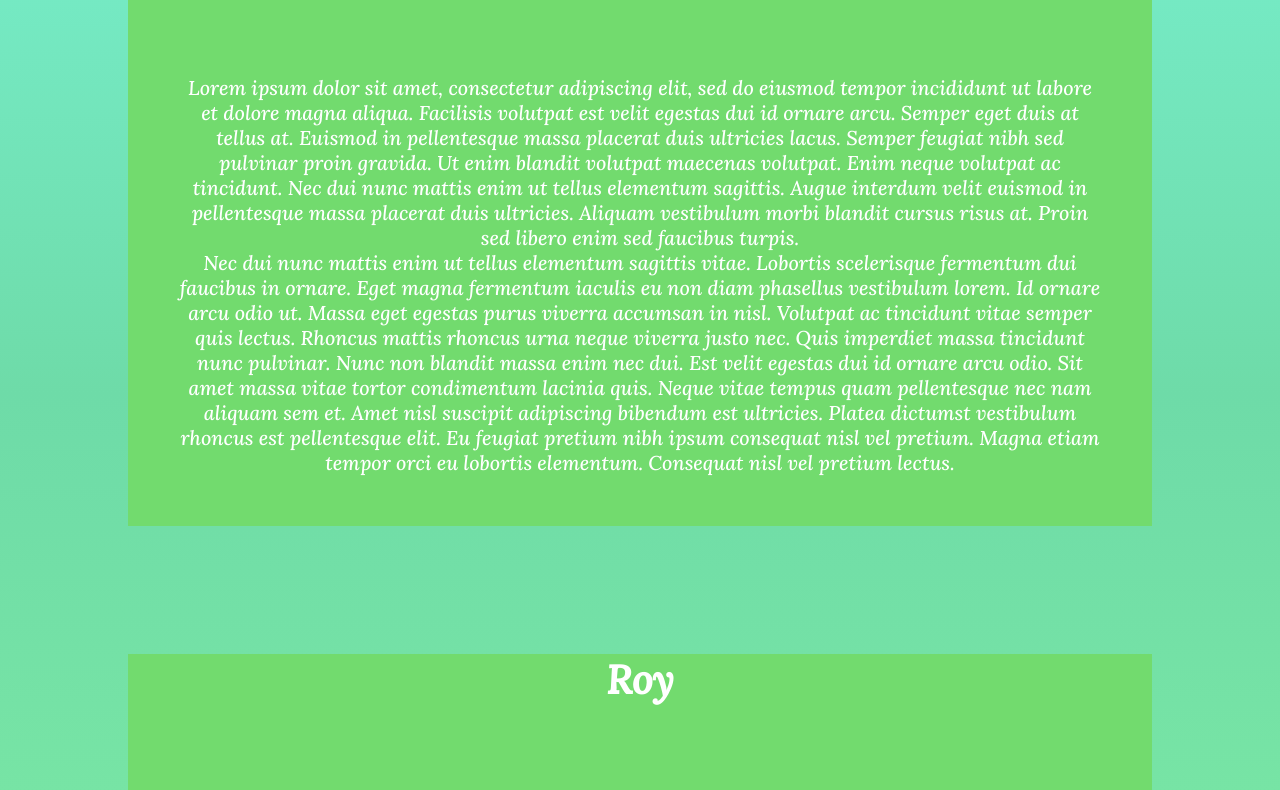
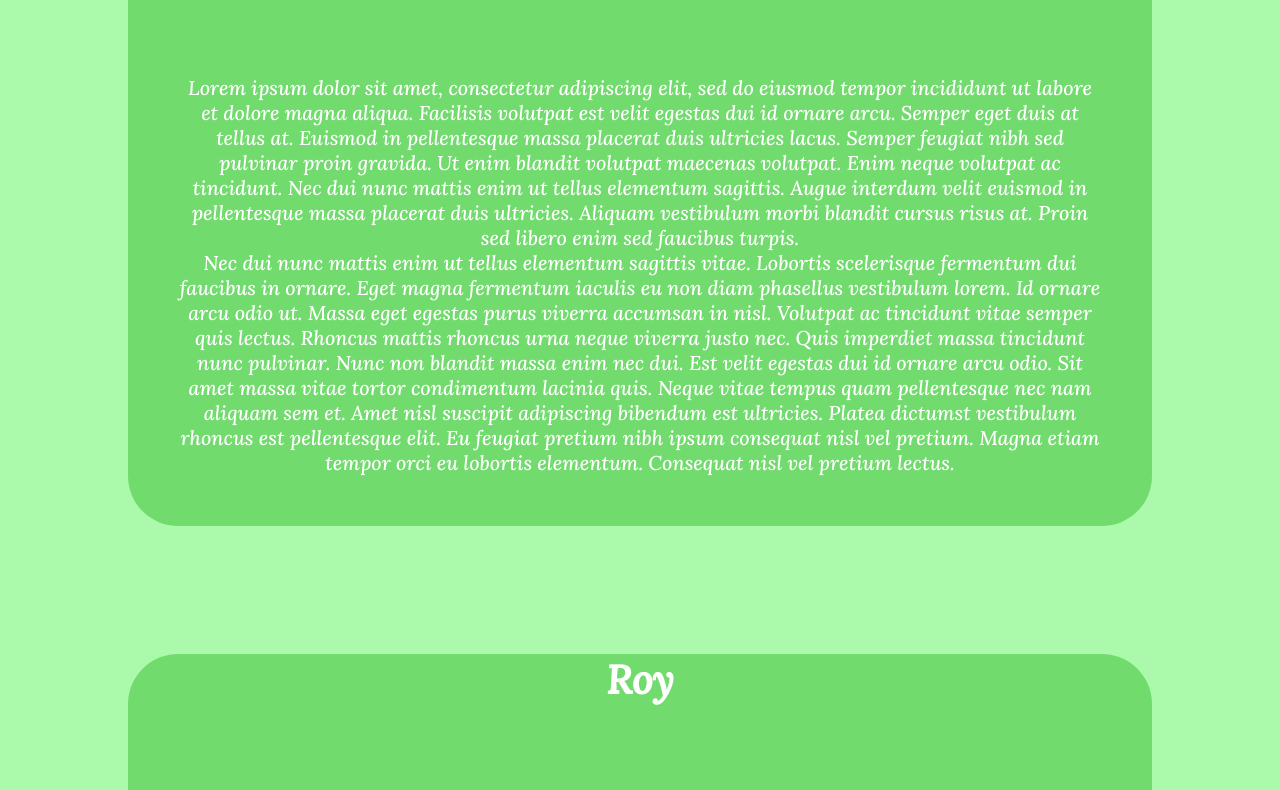
Before and after one commit to KevinDaGame/Html-CSS-Site, a plain HTML site: page overons.html in a window 1280 px wide. Shown: the part 471-1261 px from the top of the page. Drawn offline with Linux system fonts and the light colour scheme.

Commit message:
Nieuwe background voor overons + ronde corners articles

```diff
--- a/style.css
+++ b/style.css
@@ -101,13 +101,14 @@ header section {
         Over ons
 ***********************/
 .wieBenIkBody {
-    background: rgb(125,250,227);
-    background: linear-gradient(180deg, rgba(125,250,227,1) 0%, rgba(110,219,168,1) 46%, rgba(133,242,160,1) 100%);
+    background: #ABFAAB;
+
     height: 100%;
 }
 .wieBenIkArticle {
     margin: 10%;
     background: rgba(114,219,110,1);
+    border-radius: 50px;
     text-align: center;
     font-family: 'Noto Sans JP', sans-serif;
 }
```
Also changed, not shown: 1 other file.
